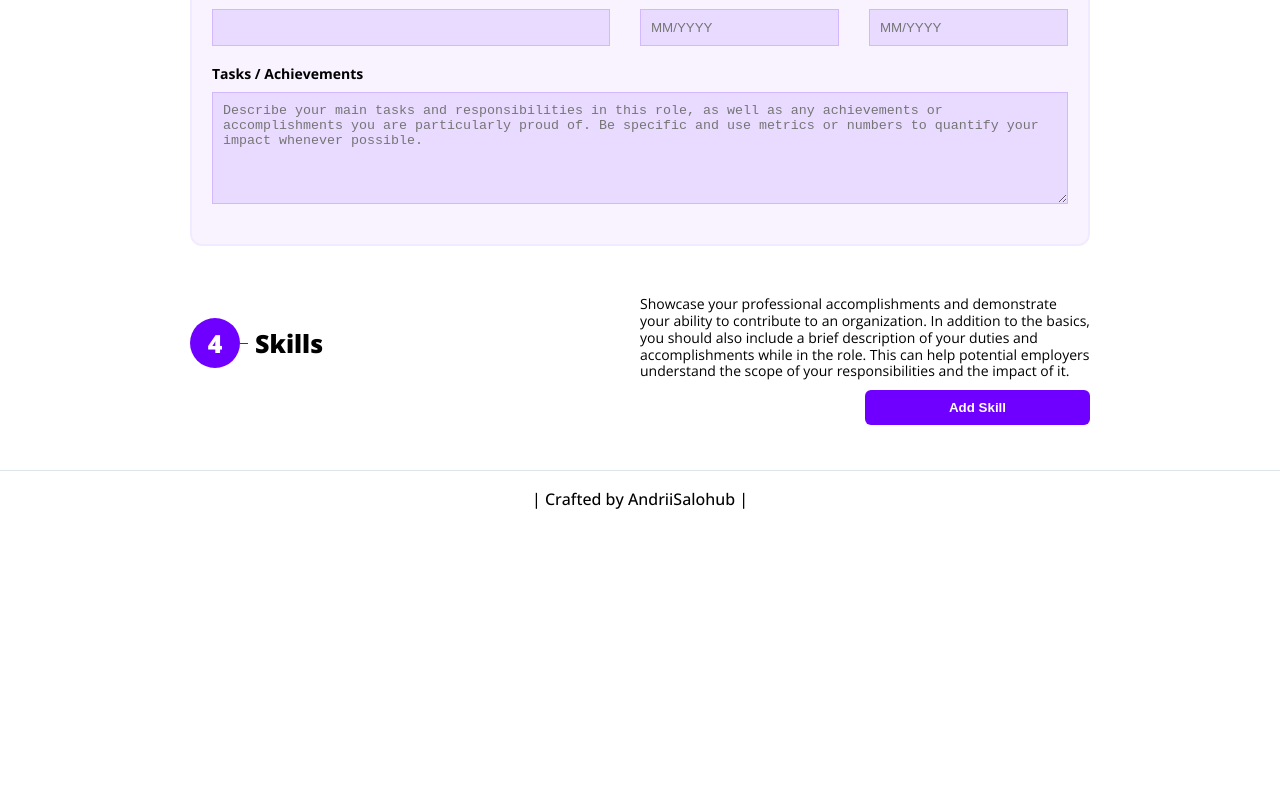
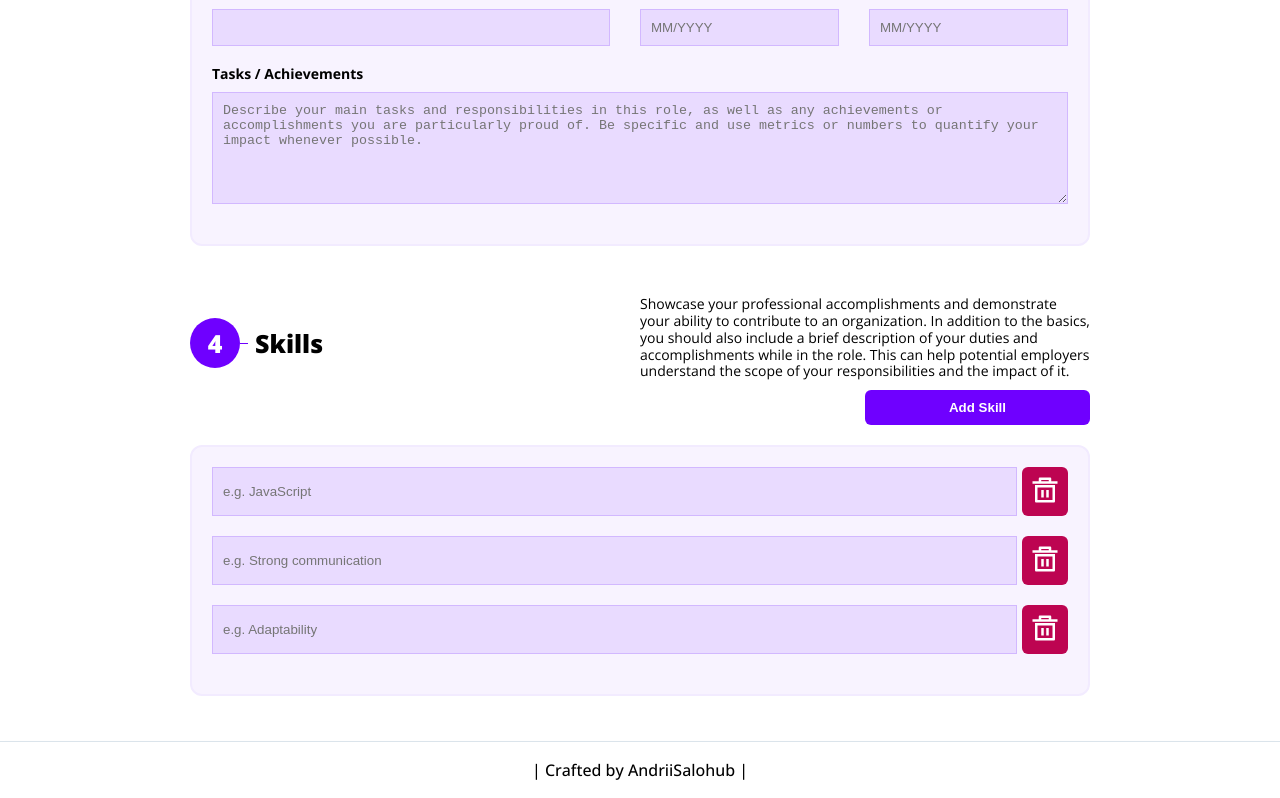
Before and after one commit to AndriiSalohub/cv-generator, a React (Vite) app: page / in a window 1280 px wide. Shown: the part 1984-2782 px from the top of the page. Before the commit the page ends 2511 px from the top, so only its background shows below. Built offline with nearby package versions, Linux system fonts and the light colour scheme.

Commit message:
Added markup for skills form.

```diff
--- a/package.json
+++ b/package.json
@@ -12,7 +12,8 @@
   "dependencies": {
     "prop-types": "^15.8.1",
     "react": "^18.2.0",
-    "react-dom": "^18.2.0"
+    "react-dom": "^18.2.0",
+    "react-icons": "^5.0.1"
   },
   "devDependencies": {
     "@types/react": "^18.2.56",
--- a/src/components/Skills/Skills.jsx
+++ b/src/components/Skills/Skills.jsx
@@ -1,5 +1,6 @@
 import FormDescription from "../FormDescription/FormDescription";
 import "./Skills.scss";
+import { RiDeleteBin5Line } from "react-icons/ri";
 
 const Skills = () => {
   return (
@@ -11,6 +12,38 @@ const Skills = () => {
         addMoreButton={true}
         buttonText="Add Skill"
       />
+      <form action="" className="skills__form form">
+        <div>
+          <input
+            type="text"
+            className="skills__form-input form-input"
+            placeholder="e.g. JavaScript"
+          />
+          <button className="skills__form-delete-btn">
+            <RiDeleteBin5Line />
+          </button>
+        </div>
+        <div>
+          <input
+            type="text"
+            className="skills__form-input form-input"
+            placeholder="e.g. Strong communication"
+          />
+          <button className="skills__form-delete-btn">
+            <RiDeleteBin5Line />
+          </button>
+        </div>
+        <div>
+          <input
+            type="text"
+            className="skills__form-input form-input"
+            placeholder="e.g. Adaptability"
+          />
+          <button className="skills__form-delete-btn">
+            <RiDeleteBin5Line />
+          </button>
+        </div>
+      </form>
     </section>
   );
 };
--- a/src/components/Skills/Skills.scss
+++ b/src/components/Skills/Skills.scss
@@ -1,3 +1,42 @@
 .skills {
   margin-top: 50px;
+
+  &__form {
+    & div {
+      display: flex;
+      gap: 5px;
+    }
+
+    &-input {
+      width: 100%;
+    }
+
+    &-delete-btn {
+      margin-bottom: 20px;
+      color: #fff;
+      background-color: #bd0451;
+      border: none;
+      cursor: pointer;
+      padding: 8px;
+      border-radius: 6px;
+      transition: background-color 0.2s ease-in-out;
+
+      & svg {
+        width: 30px;
+        height: 30px;
+      }
+    }
+  }
 }
+
+@media (hover: hover) {
+  .skills__form-delete-btn:hover {
+    background-color: #820338;
+  }
+}
+
+@media (hover: none) {
+  .skills__form-delete-btn:active {
+    background-color: #820338;
+  }
+}
--- a/src/styles/styles.scss
+++ b/src/styles/styles.scss
@@ -73,7 +73,7 @@ body {
   }
 
   .form {
-    padding: 5px;
+    padding: 15px;
 
     &-label {
       font-size: 12px;
```
Also changed, not shown: 1 other file (tests, documents, lock files or other folders).
